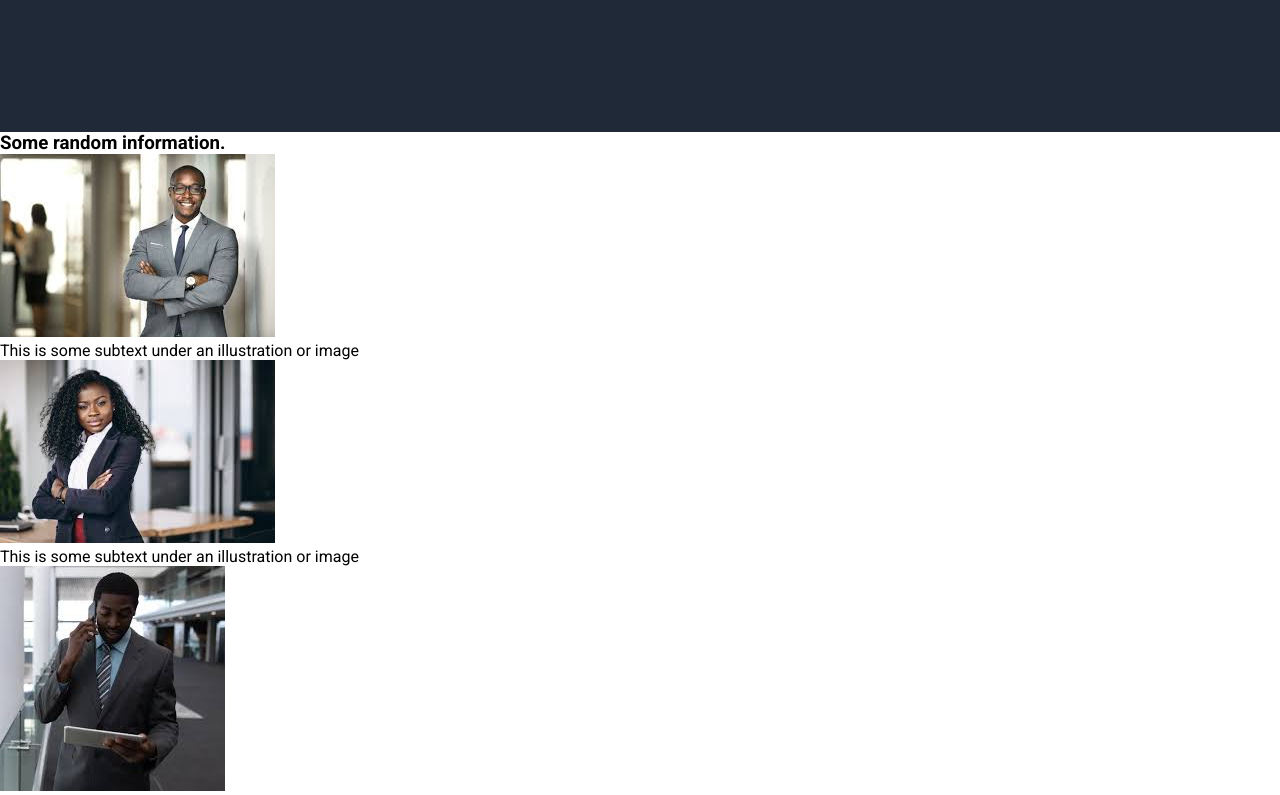
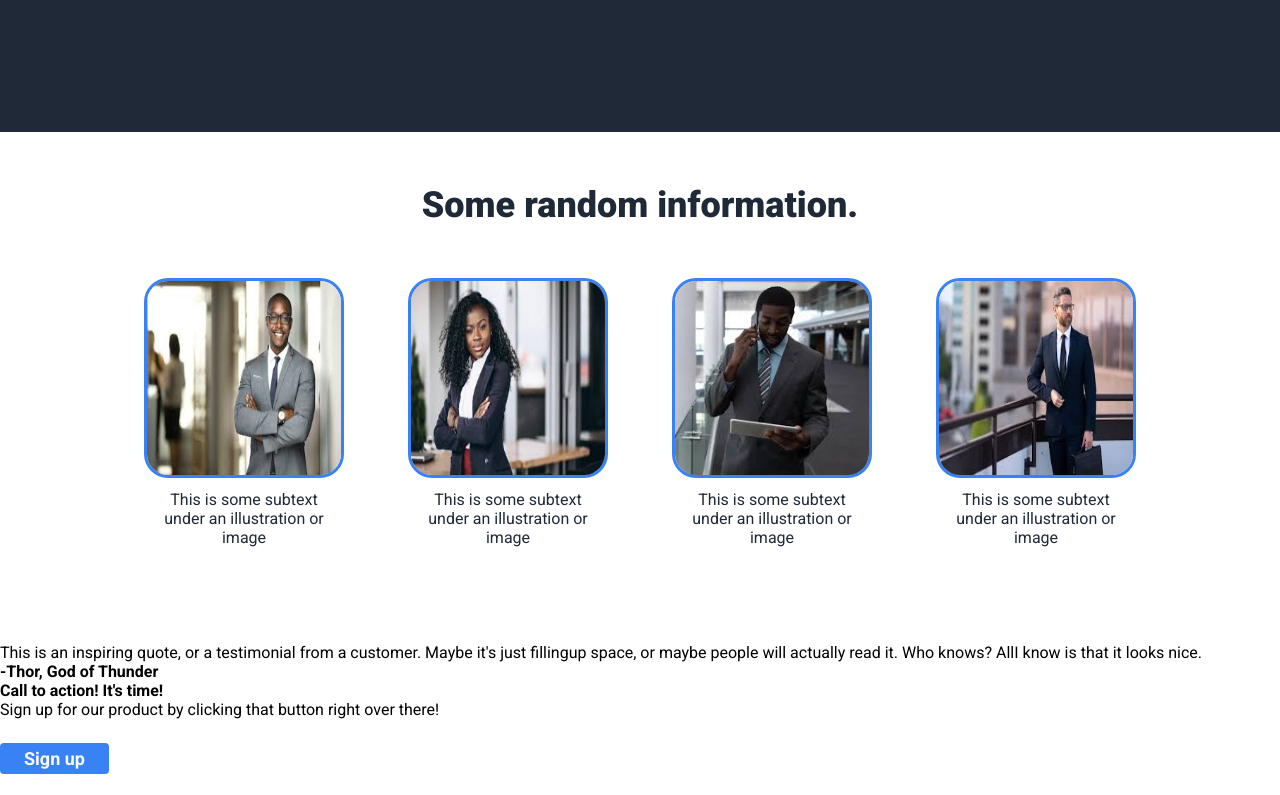
Before and after one commit to MrKnowItAllDev/landing-page, a plain HTML site: page index.html in a window 1280 px wide. Shown: the part 520-1315 px from the top of the page. Drawn offline with Linux system fonts and the light colour scheme.

Commit message:
Style and structure information section and add appropriate divs to HTML file

```diff
--- a/index.html
+++ b/index.html
@@ -41,37 +41,47 @@
     </div>
 
     <div class="information">
+        <div class="section">
             <h3>Some random information.</h3>
             <div class="info-grid">
 
                 <div class="card">
+                    <div class="img img-1">
                         <img src="./img/images.jpeg" alt="business image" />
+                    </div>
                     <div class="text-section">
                         <p>This is some subtext under an illustration or image</p>
                     </div>
                 </div>
 
                 <div class="card">
+                    <div class="img img-2">
                         <img src="./img/images2.jpeg" alt="business image" />
+                    </div>
                     <div class="text-section">
                         <p>This is some subtext under an illustration or image</p>
                     </div>
                 </div>
 
                 <div class="card">
+                    <div class="img img-3">
                         <img src="./img/images3.jpeg" alt="business image" />
+                    </div>
                     <div class="text-section">
                         <p>This is some subtext under an illustration or image</p>
                     </div>
                 </div>
 
                 <div class="card">
+                    <div class="img img-4">
                         <img src="./img/images4.jpeg" alt="business image" />
+                    </div>
                     <div class="text-section">
                         <p>This is some subtext under an illustration or image</p>
                     </div>
                 </div>
 
+            </div>
         </div>
     </div>
 
--- a/styles/style.css
+++ b/styles/style.css
@@ -65,6 +65,12 @@
     margin-bottom: 16px;
 }
 
+.main-content .content-left p {
+    font-size: 18px;
+    line-height: 24px;
+    letter-spacing: .7px;
+}
+
 .main-content .content-left,
 .main-content .content-right {
     flex: 0 1 600px;
@@ -80,3 +86,50 @@
     margin: 24px 0;
     background-color: #3882f6;
 }
+
+.information {
+    text-align: center;
+    display: flex;
+    justify-content: center;
+    align-items: center;
+    padding: 42px;
+}
+
+.information h3 {
+    padding: 10px;
+    font-size: 36px;
+    color: #1f2937;
+    font-weight: 900;
+}
+
+.information .info-grid {
+    display: flex;
+    justify-content: center;
+    gap: 64px;
+    padding: 42px;
+}
+
+.card {
+    display: flex;
+    justify-content: center;
+    flex-direction: column;
+    align-items: center;
+    flex: 0 1 200px;
+}
+
+.card .img {
+    height: 200px;
+    border: 3px solid #3882f6;
+    border-radius: 24px;
+    overflow: hidden;
+}
+
+.card .text-section {
+    color: #1f2937;
+    padding: 12px;
+}
+
+.card .img img {
+    width: 100%;
+    height: 100%;
+}
```
Lines whose indentation alone changed are shown as unchanged.
